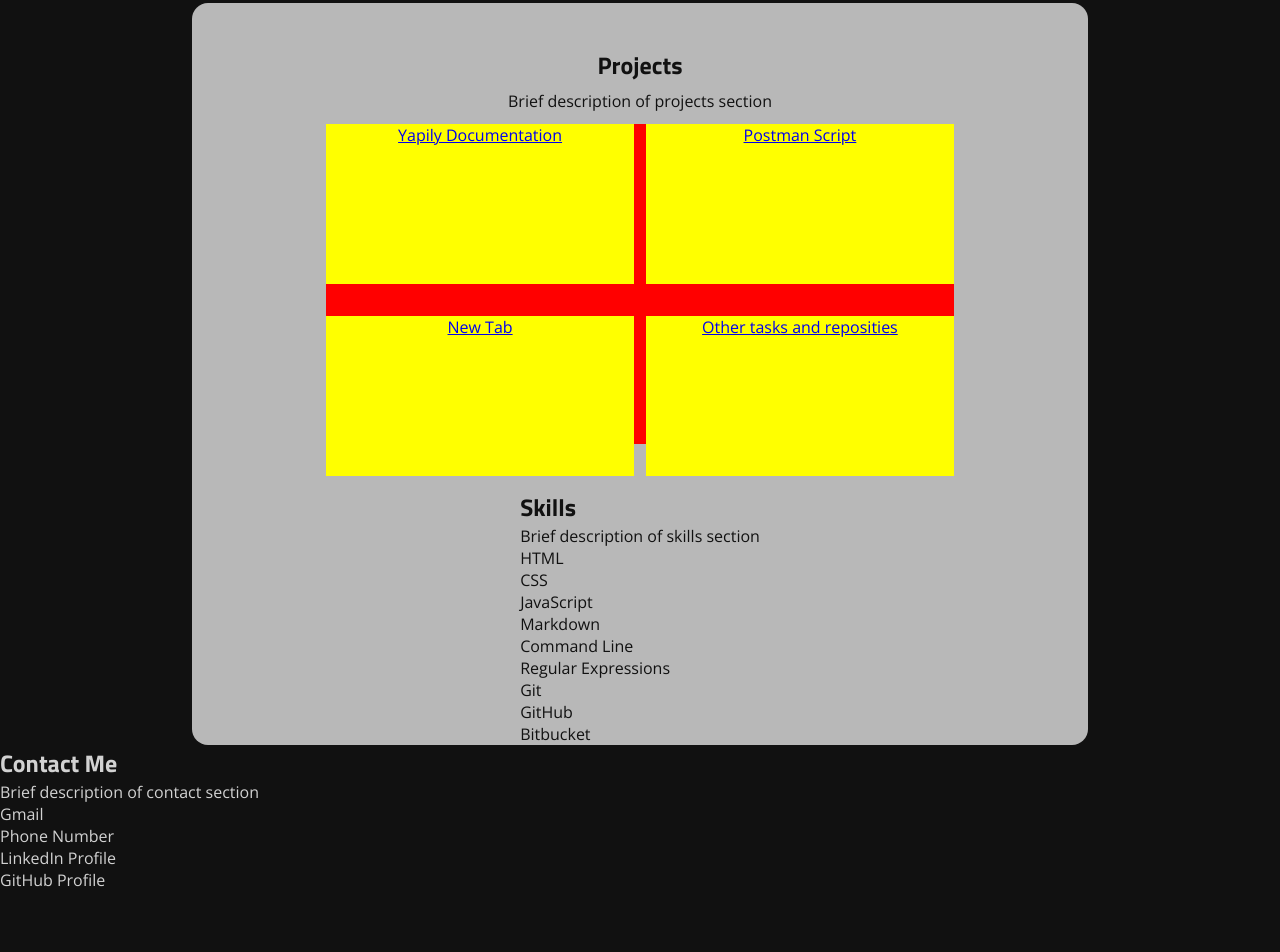
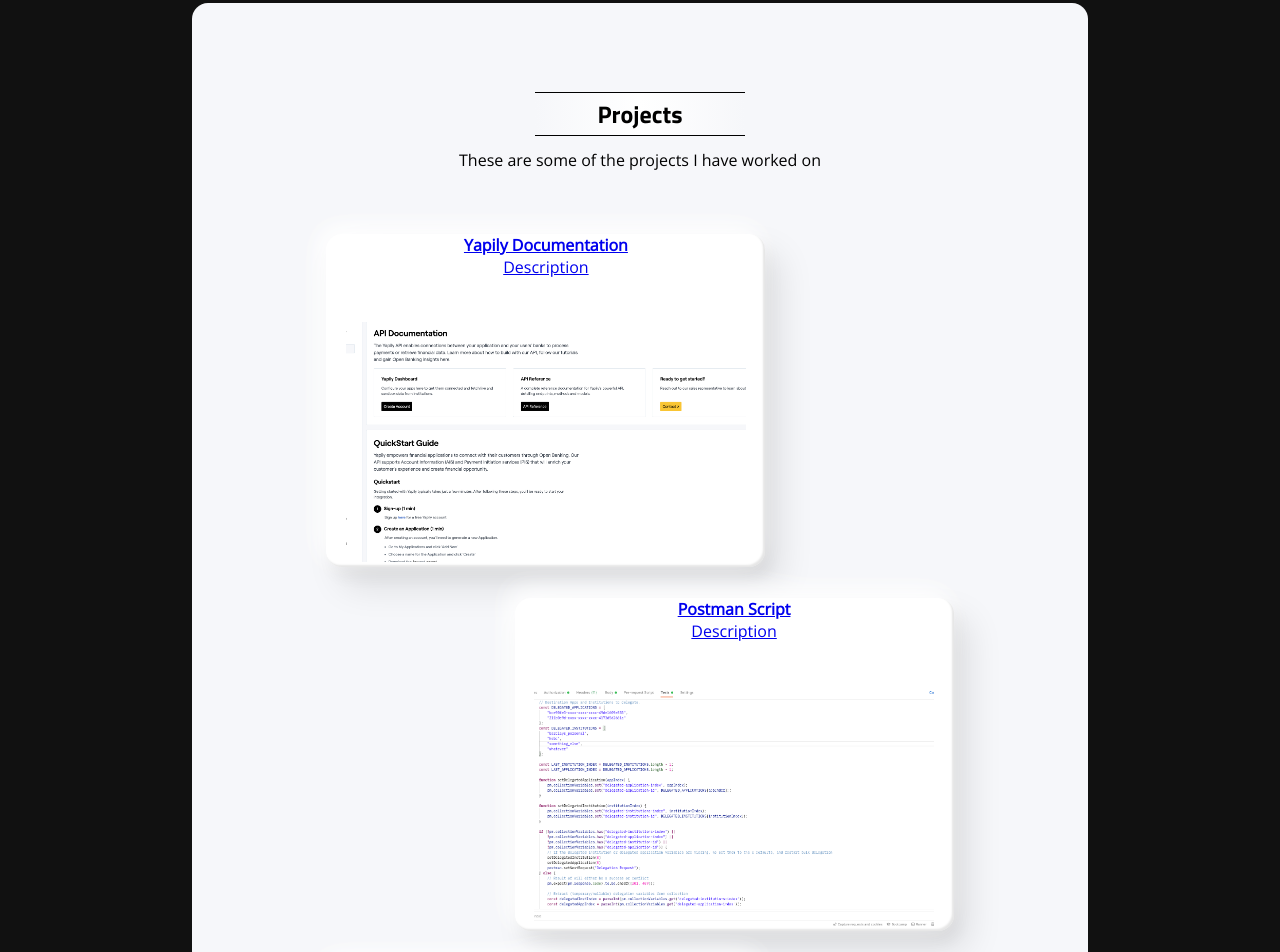
Before and after one commit to n-alonso/frontend_first-portfolio, a plain HTML site: page home.html in a window 1280 px wide. Shown: the part 1420-2372 px from the top of the page. Before the commit the page ends 2311 px from the top, so only its background shows below. Drawn offline with nearby package versions, Linux system fonts and the light colour scheme.

Commit message:
worked on layout and styling of project cards

```diff
--- a/home.css
+++ b/home.css
@@ -92,7 +92,7 @@ h1 {
     width: 60%;
 }
 
-img {
+#hero img {
     height: 15rem;
     width: 15rem;
     object-fit: cover;
@@ -111,6 +111,7 @@ img+#wrap {
 
 #wrap h2 {
     margin-bottom: 1%;
+    color: white;
 }
 
 #wrap p {
@@ -122,8 +123,8 @@ img+#wrap {
 /* Section */
 
 section {
-    background-color: #B8B8B8;
-    color: #111111;
+    background-color: #F6F7FA;
+    color: black;
     width: 70%;
     margin: 0 auto;
     border-radius: 1rem;
@@ -132,28 +133,63 @@ section {
     align-items: center;
 }
 
+
+/* Projects */
+
 #projects {
-    padding: 5% 0;
+    padding: 10% 0 5%;
     text-align: center;
     width: inherit;
 }
 
 #projects h2 {
-    margin-bottom: 1%;
+    margin: 0 auto 2%;
+    background: linear-gradient(90deg, #F6F7FA, #fff, #F6F7FA);
+    width: fit-content;
+    padding: .5% 10%;
+    border-top: 1px solid black;
+    border-bottom: 1px solid black;
 }
 
 #projects p {
-    margin-bottom: 2%;
+    margin-bottom: 10%;
 }
 
 #projects ul {
-    display: grid;
-    grid-template: 1fr 1fr / 1fr 1fr;
-    grid-gap: 10% 2%;
-    background-color: red;
+    display: flex;
+    flex-direction: column;
 }
 
 #projects li {
-    background-color: yellow;
-    height: 10rem;
+    height: fit-content;
+    width: 70%;
+    margin-bottom: 5%;
+    border-radius: 1rem;
+    background-color: #fff;
+    box-shadow:
+		-6px -6px 26px rgba(255,255,255,.83),
+		5px 10px 15px rgba(0,0,0,.05),
+		15px 20px 35px rgba(0,0,0,.1),
+		inset -2px -2px 2px rgba(0,0,0,.1),
+		inset -1px -1px 3px rgba(255,255,255,.6),
+		inset 2px 2px 8px rgba(255,255,255,.2),
+		inset 1px 1px 8px rgba(255,255,255,.2),
+		-6px -6px 26px rgba(255,255,255,.8);
 }
+
+.left {
+
+}
+
+.right {
+    align-self: flex-end;
+}
+
+li img {
+    height: 15rem;
+    width: 25rem;
+    object-fit: cover;
+}
+
+
+/* Skills */
--- a/home.html
+++ b/home.html
@@ -46,12 +46,28 @@
         <section>
             <article id="projects">
                 <h2>Projects</h2>
-                <p>Brief description of projects section</p>
+                <p>These are some of the projects I have worked on</p>
                 <ul>
-                    <li><a href="./project1.html">Yapily Documentation</a></li>
-                    <li><a href="./project1">Postman Script</a></li>
-                    <li><a href="./project2">New Tab</a></li>
-                    <li><a href="./project3">Other tasks and reposities</a></li>
+                    <li><a href="https://docs.yapily.com">
+                        <h6>Yapily Documentation</h6>
+                        <p>Description</p>
+                        <img src="./assets/yapily-docs.png" alt="image of yapily's documentation">
+                    </a></li>
+                    <li class="right"><a href="#">
+                        <h6>Postman Script</h6>
+                        <p>Description</p>
+                        <img src="./assets/postman.png" alt="image of yapily's documentation">
+                    </a></li>
+                    <li><a href="https://nicolas-alonso.bitbucket.io/">
+                        <h6>New Tab</h6>
+                        <p>Description</p>
+                        <img src="./assets/new-tab.png" alt="image of yapily's documentation">
+                    </a></li>
+                    <li class="right"><a href="https://github.com/n-alonso?tab=repositories">
+                        <h6>Other tasks and repositories</h6>
+                        <p>Description</p>
+                        <img src="./assets/github-repos.png" alt="image of yapily's documentation">
+                    </a></li>
                 </ul>
             </article>
             <article id="skills">
```
Also changed, not shown: assets/arrow-down.png (deleted), assets/background-img.jpeg (deleted), assets/github-repos.png (added), assets/new-tab.png (added), assets/postman.png (added), assets/yapily-docs.png (added), 1 other file.
